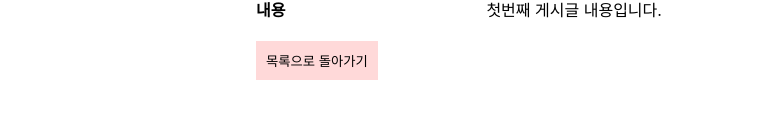
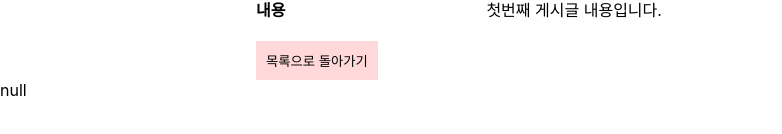
Before and after one commit to shinjeha/react-simple-board, a React (Create React App) app: page /postView/1 in a window 1280 px wide. Shown: the part 304-438 px from the top of the page, without its empty margins (0-782 px from the left). Built offline with nearby package versions, Linux system fonts and the light colour scheme; no server answers.

Commit message:
axios 테스트

```diff
--- a/package.json
+++ b/package.json
@@ -6,6 +6,7 @@
     "@testing-library/jest-dom": "^5.11.4",
     "@testing-library/react": "^11.1.0",
     "@testing-library/user-event": "^12.1.10",
+    "axios": "^0.21.1",
     "react": "^17.0.1",
     "react-dom": "^17.0.1",
     "react-router": "^5.2.0",
--- a/src/page/post/PostView.js
+++ b/src/page/post/PostView.js
@@ -1,6 +1,7 @@
 import React, { useEffect, useState } from 'react';
 import { getPostByNo } from '../../Data';
 import './Post.css';
+import axios from 'axios';
 
 const PostView = ({ history, location, match }) => {
 	const [ data, setData ] = useState({});
@@ -10,6 +11,28 @@ const PostView = ({ history, location, match }) => {
 	useEffect(() => {
 		setData(getPostByNo(no));
 	}, [ ]);
+
+	const [ aaa, setAaa ] = useState([]);
+	useEffect(() => {
+		const fff = async () => {
+			console.log('@@@');
+			try {
+
+				setAaa(null);
+
+				const response = await axios.get('https://jsonplaceholder.typicode.com/users');
+
+				setAaa(response);
+
+			} catch (err) {
+				console.log(err);
+			}
+		};
+
+		fff();
+	}, []);
+
+
 
 	return (
 		<>
@@ -48,6 +71,13 @@ const PostView = ({ history, location, match }) => {
 			}
 			<button className="post-view-go-list-btn" onClick={() => history.goBack()}>목록으로 돌아가기</button>
 		</div>
+
+
+					<div>
+						{JSON.stringify(aaa)}
+					</div>
+
+
 		</>
 	)
 }
```
Also changed, not shown: 2 other files (tests, documents, lock files or other folders).
